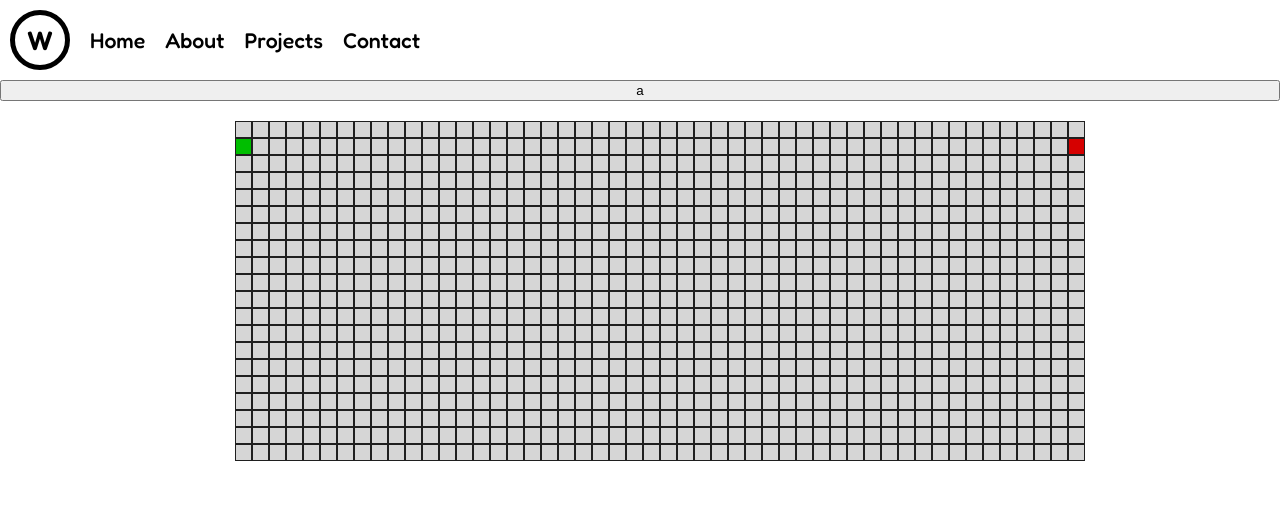
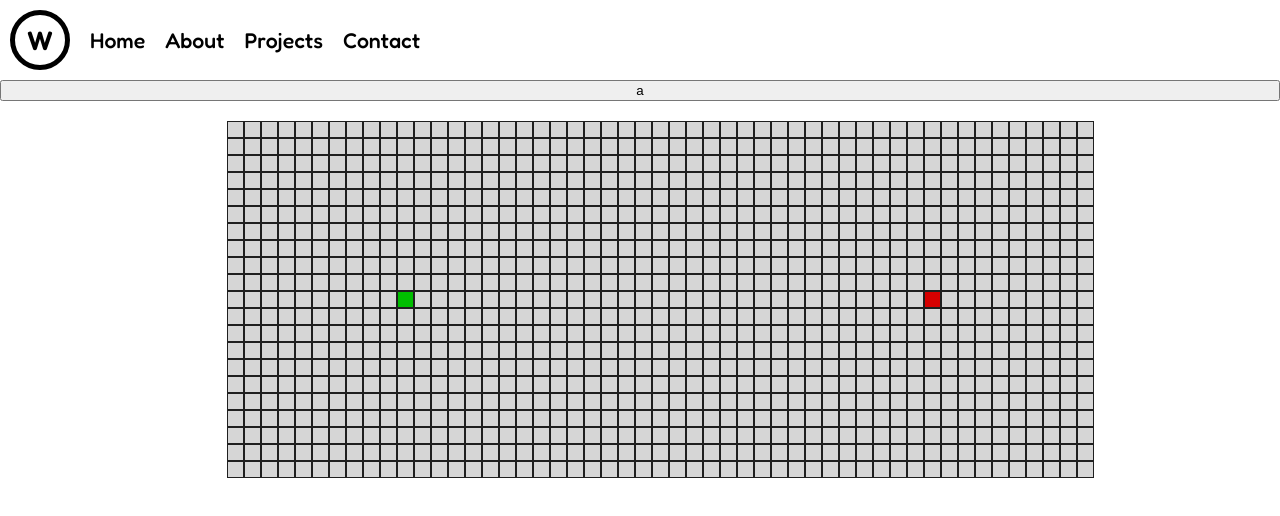
Before and after one commit to WeslyOrtega/personal-web, a React (Create React App) app: page /maze-generation in a window 1280 px wide. Shown: the top 516 px of the page. Built offline with nearby package versions, Linux system fonts and the light colour scheme.

Commit message:
started depth first search

```diff
--- a/src/MazeGeneration/Components/CellGrid/CellGrid.jsx
+++ b/src/MazeGeneration/Components/CellGrid/CellGrid.jsx
@@ -1,7 +1,8 @@
 import { Component } from "react";
-import "./CellGrid.scss"
+import "./CellGrid.scss";
 
-import Cell from "../Cell/Cell"
+import Cell from "../Cell/Cell";
+import DepthFirstSearch from "../../PathfindingAlgorithms/DepthFirstSearch";
 
 class CellGrid extends Component {
 
@@ -9,22 +10,31 @@ class CellGrid extends Component {
         super(props);
         this.state = {
             grid: [],
-            rows: 20,
-            cols: 50,
+            rows: 21,
+            cols: 51,
+            startRow: 10,
+            startCol: 10,
+            finishRow: 10,
+            finishCol: 41,
         };
         this.setFuncs = this.setFuncs.bind(this);
+        this.getCellNeighbors = this.getCellNeighbors.bind(this);
         this.click = this.click.bind(this);
     };
 
     componentDidMount() {
         const grid = []
-        for (var i = 0; i < this.state.rows; i++) {
+        for (let i = 0; i < this.state.rows; i++) {
             const currRow = [];
-            for (var j = 0; j < this.state.cols; j++) {
+            for (let j = 0; j < this.state.cols; j++) {
                 currRow.push(
                     {
-                        isStart: i === 1 && j === 0,
-                        isFinish: i === 1 && j === this.state.cols - 1,
+                        isStart: i === this.state.startRow && j === this.state.startCol,
+                        isFinish: i === this.state.finishRow && j === this.state.finishCol,
+                        isVisited: false,
+                        isWall: false,
+                        setVisited: () => this.state.grid[i][j].isVisited = true,
+                        getNeighbors: () => this.getCellNeighbors(i, j),
                     }
                 );
             }
@@ -35,20 +45,35 @@ class CellGrid extends Component {
 
     setFuncs(row, col, funcs) {
         let cell = this.state.grid[row][col];
+        const { setVisited } = funcs;
         this.state.grid[row][col] = {
             ...cell,
-            ...funcs
+            animateVisited: setVisited,
         };
     }
 
+    getCellNeighbors(i, j) {
+        let neighbors = [];
+        if (i > 0) {
+            neighbors.push(this.state.grid[i - 1][j]);
+        }
+        if (i < this.state.rows - 1) {
+            neighbors.push(this.state.grid[i + 1][j]);
+        }
+        if (j > 0) {
+            neighbors.push(this.state.grid[i][j - 1]);
+        }
+        if (j < this.state.cols - 1) {
+            neighbors.push(this.state.grid[i][j + 1]);
+        }
+        return neighbors;
+    }
+
     click() {
-        let grid = this.state.grid;
-
-        for (let i = 0; i < this.state.rows; i++) {
-            for (let j = 0; j < this.state.cols; j++) {
-                grid[i][j].setVisited();
-            }
-        }
+        DepthFirstSearch(
+            this.state.grid[this.state.startRow][this.state.startCol],
+            this.state.grid[this.state.finishRow][this.state.finishCol]
+        );
     }
 
     render() {
@@ -65,6 +90,7 @@ class CellGrid extends Component {
                                     key={colId}
                                     isFinish={cell.isFinish}
                                     isStart={cell.isStart}
+                                    setWall={(w) => this.state.grid[rowId][colId].isWall = w}
                                     setFuncs={(funcs) => this.setFuncs(rowId, colId, funcs)}
                                 />)
                             } </div>
--- /dev/null
+++ b/src/MazeGeneration/PathfindingAlgorithms/DepthFirstSearch.js
@@ -0,0 +1,18 @@
+export default function DepthFirstSearch(startCell, finishCell) {
+    const animTime = 20;
+    var cellQueue = startCell.getNeighbors();
+
+    var i = 0;
+    while (cellQueue.length > 0) {
+        let cell = cellQueue.shift();
+
+        if (cell.isVisited || cell.isWall) {
+            continue;
+        }
+
+        setTimeout(cell.animateVisited, animTime * i);
+        cell.setVisited();
+        cellQueue = cellQueue.concat(cell.getNeighbors());
+        i += 1;
+    }
+}
```
